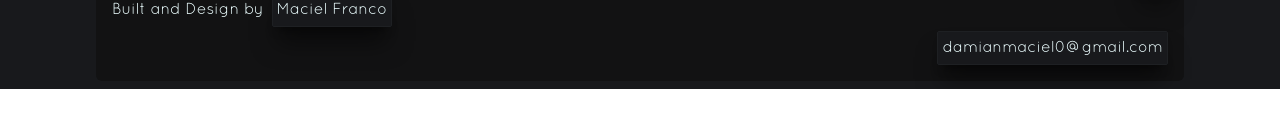
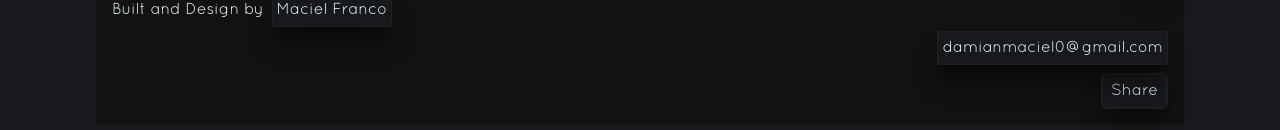
Before and after one commit to FrM-bot/wiki-anime, a Next.js app: page / in a window 1280 px wide. Shown: the part 1300-1430 px from the top of the page. Before the commit the page ends 1389 px from the top, so only its background shows below. Built offline with nearby package versions, Linux system fonts and the light colour scheme; no server answers.

Commit message:
add share button

```diff
--- a/components/Footer.tsx
+++ b/components/Footer.tsx
@@ -2,10 +2,16 @@ import { Button, ButtonLink } from 'components/Button'
 import ArrowIcon from 'icons/ArrowIcon'
 
 const Footer = () => {
+  const sharePage = () => {
+    window.navigator.share({
+      url: 'https://anime-app-eight.vercel.app',
+      title: 'Wiki Anime'
+    })
+  }
   return (
     <footer className='relative'>
       <div className='absolute right-2 flex justify-end top-[-25%] z-10'>
-        <Button><ArrowIcon props={{ style: { transform: 'rotate(-90deg)' }, onClick: () => window.scroll(0, 0) }} /></Button>
+        <Button props={{ onClick: () => window.scroll(0, 0) }}><ArrowIcon props={{ style: { transform: 'rotate(-90deg)' } }} /></Button>
       </div>
       <div className='py-4 bg-secondary/70 rounded-md px-4 mb relative bottom-2'>
 
@@ -15,6 +21,9 @@ const Footer = () => {
         <div className="flex justify-end">
           <ButtonLink href='mailto:damianmaciel0@gmail.com?subject = Feedback&body = Message' props={{ target: '_blank' }}>damianmaciel0@gmail.com</ButtonLink>
         </div>
+        <div className='w-full flex justify-end mt-2'>
+          <Button props={{ onClick: () => sharePage() }}>Share</Button>
+        </div>
       </div>
 
     </footer>
```
